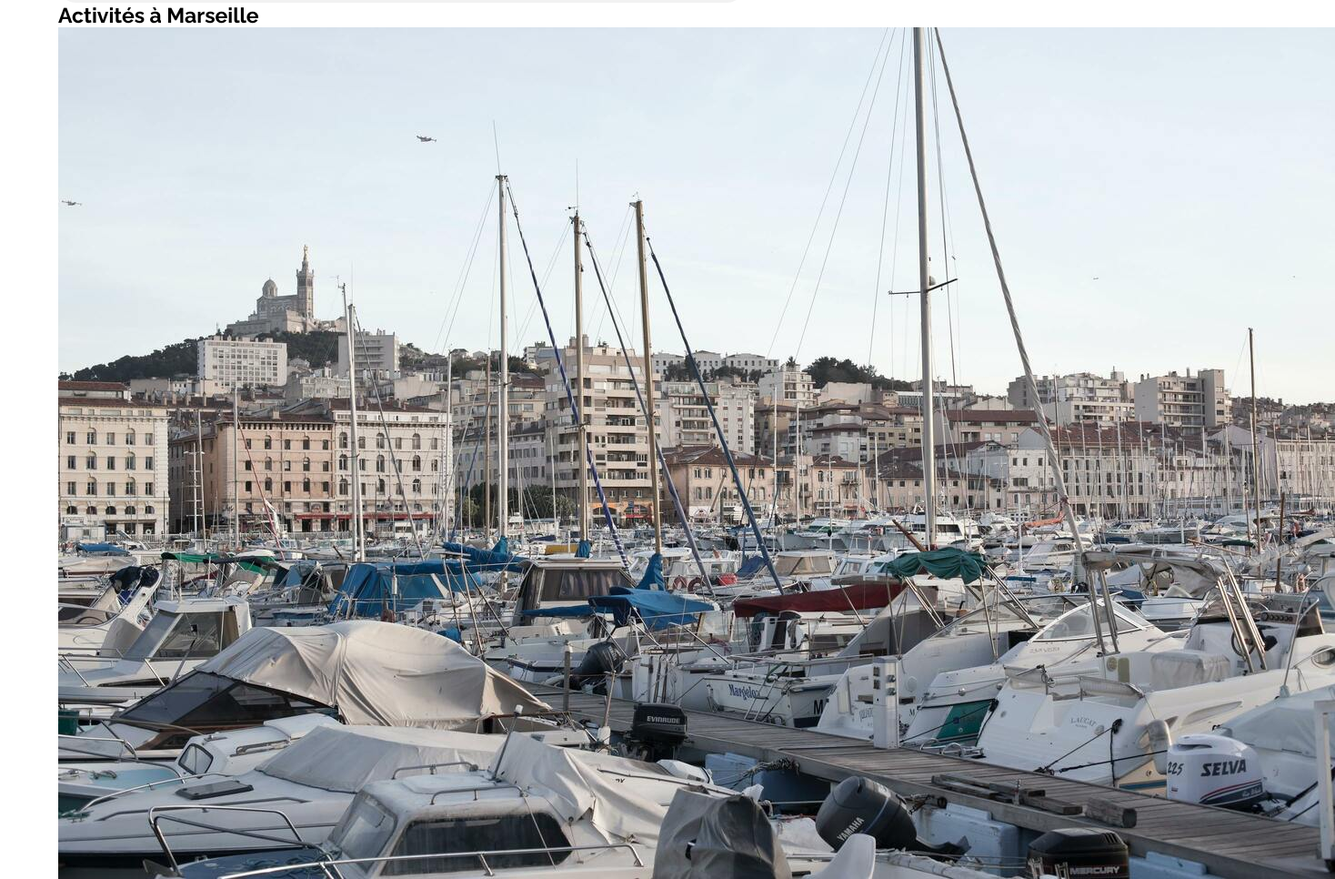
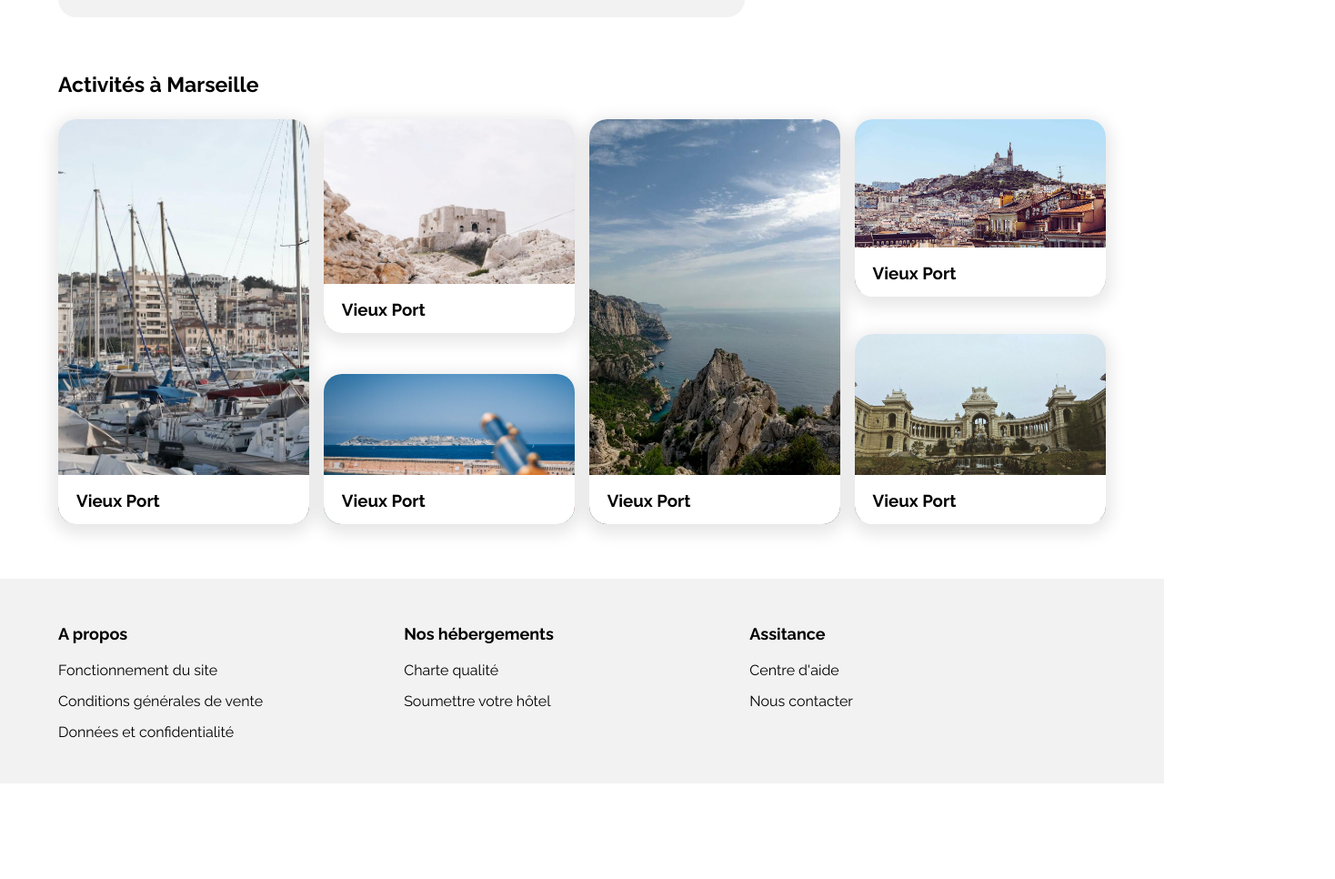
Before and after one commit to BenoitDesnos/projet1_OC, a plain HTML site: page index.html in a window 1280 px wide. Shown: the part 1310-2276 px from the top of the page at 91% size, 1468 px wide, since content can reach past the window. After the commit the page ends 2171 px from the top, so only its background shows below. Drawn offline with Linux system fonts and the light colour scheme.

Commit message:
fin css desktop

```diff
--- a/index.html
+++ b/index.html
@@ -13,6 +13,7 @@
     <link rel="preconnect" href="https://fonts.gstatic.com" crossorigin>
     <link href="https://fonts.googleapis.com/css2?family=Raleway:wght@100;200;300;400;500;600;700;800;900&display=swap"
         rel="stylesheet">
+    <link rel="stylesheet" href="./normalize.css">
     <link rel="stylesheet" href="./style.css">
 
 </head>
@@ -249,40 +250,74 @@
         </article>
         <article class="city__activities">
             <h1>Activités à Marseille</h1>
-            <section class="activities">
-                <div class="activity">
-                    <img src="./images/activites/3_medium/reno-laithienne-QUgJhdY5Fyk-unsplash.jpg"
-                        alt="image Activity">
-                    <h3>Vieux Port</h3>
-                </div>
-                <div class="activity">
-                    <img src="./images/activites/3_medium/reno-laithienne-QUgJhdY5Fyk-unsplash.jpg"
-                        alt="image Activity">
-                    <h3>Vieux Port</h3>
-                </div>
-                <div class="activity">
-                    <img src="./images/activites/3_medium/reno-laithienne-QUgJhdY5Fyk-unsplash.jpg"
-                        alt="image Activity">
-                    <h3>Vieux Port</h3>
-                </div>
-                <div class="activity">
-                    <img src="./images/activites/3_medium/reno-laithienne-QUgJhdY5Fyk-unsplash.jpg"
-                        alt="image Activity">
-                    <h3>Vieux Port</h3>
-                </div>
-                <div class="activity">
-                    <img src="./images/activites/3_medium/reno-laithienne-QUgJhdY5Fyk-unsplash.jpg"
-                        alt="image Activity">
-                    <h3>Vieux Port</h3>
-                </div>
-                <div class="activity">
-                    <img src="./images/activites/3_medium/reno-laithienne-QUgJhdY5Fyk-unsplash.jpg"
-                        alt="image Activity">
-                    <h3>Vieux Port</h3>
-                </div>
-            </section>
+            <div class="activities__container">
+                <section class="activities">
+                    <a href="#" class="activity">
+                        <img class="activity-img"
+                            src="./images/activites/3_medium/reno-laithienne-QUgJhdY5Fyk-unsplash.jpg"
+                            alt="image Activity">
+                        <header>
+                            <h3>Vieux Port</h3>
+                        </header>
+
+                    </a>
+                </section>
+                <section class="activities">
+                    <a href="#" class="activity">
+                        <img class="activity-img"
+                            src="./images/activites/3_medium/paul-hermann-QFTrLdQIRhI-unsplash.jpg"
+                            alt="image Activity">
+                        <header>
+                            <h3>Vieux Port</h3>
+                        </header>
+
+                    </a>
+
+                    <a href="#" class="activity">
+                        <img class="activity-img"
+                            src="./images/activites/3_medium/kevin-hikari-rV_Qd1l-VXg-unsplash.jpg"
+                            alt="image Activity">
+                        <header>
+                            <h3>Vieux Port</h3>
+                        </header>
+
+                    </a>
+                </section>
+                <section class="activities">
+                    <a href="#" class="activity">
+                        <img class="activity-img"
+                            src="./images/activites/3_medium/kilyan-sockalingum-NR8-cBCN3aI-unsplash.jpg"
+                            alt="image Activity">
+                        <header>
+                            <h3>Vieux Port</h3>
+                        </header>
+
+                    </a>
+                </section>
+                <section class="activities">
+                    <a href="#" class="activity">
+                        <img class="activity-img"
+                            src="./images/activites/3_medium/florian-wehde-xW9e8gdotxI-unsplash.jpg"
+                            alt="image Activity">
+                        <header>
+                            <h3>Vieux Port</h3>
+                        </header>
+
+                    </a>
+                    <a href="#" class="activity">
+                        <img class="activity-img" src="./images/activites/3_medium/lena-paulin-wH2-EJoDcV0-unsplash.jpg"
+                            alt="image Activity">
+                        <header>
+                            <h3>Vieux Port</h3>
+                        </header>
+
+                    </a>
+                </section>
+            </div>
         </article>
-        <footer>
+    </main>
+    <footer>
+        <div class="footer__container">
             <div class="about">
                 <h2>A propos</h2>
                 <ul>
@@ -306,7 +341,7 @@
                     <li><a href="#">Nous contacter</a></li>
                 </ul>
             </div>
-    </main>
+        </div>
     </footer>
 
 
--- a/style.css
+++ b/style.css
@@ -12,14 +12,14 @@ html {
   box-sizing: border-box;
 }
 body {
-  margin: auto;
   font-family: "Raleway", sans-serif;
-  margin: auto;
-
+}
+main {
+  position: relative;
   max-width: 1415px;
   width: 90%;
+  margin: auto;
 }
-
 h1 {
   font-size: 23px;
 }
@@ -45,14 +45,17 @@ header {
   flex-direction: row;
   justify-content: space-between;
 
-  width: 100%;
+  position: relative;
+  max-width: 1415px;
+  width: 90%;
+  margin: auto;
 }
 .header__logo {
   width: 60%;
 }
 .logo {
-  width: 95px;
-  padding-top: 45px;
+  width: 120px;
+  padding-top: 49px;
   padding-left: 20px;
 }
 
@@ -64,20 +67,20 @@ nav ul {
 }
 
 nav a:not(:hover) {
-  padding: 50px 20px 30px 20px;
-  border-top: transparent solid 2px;
+  padding: 49px 20px 30px 20px;
+  border-top: transparent solid 4px;
   color: inherit;
 }
 nav a {
-  border-top: #0065fc solid 2px;
+  border-top: #0065fc solid 4px;
   color: #0065fc;
-  padding: 50px 20px 30px 20px;
+  padding: 49px 20px 30px 20px;
   cursor: pointer;
 }
 nav a:focus {
-  border-top: #0065fc solid 2px;
+  border-top: #0065fc solid 4px;
   color: #0065fc;
-  padding: 50px 20px 30px 20px;
+  padding: 49px 20px 30px 20px;
 }
 .search {
   padding-top: 30px;
@@ -279,6 +282,10 @@ input:focus {
   -webkit-box-shadow: 0px 5px 17px 6px rgba(0, 0, 0, 0.15);
   box-shadow: 0px 5px 17px 6px rgba(0, 0, 0, 0.15);
 }
+.card .cards__text {
+  height: 82px;
+  transform: translateY(2px);
+}
 .cards__text {
   background-color: white;
   border-radius: 0 0px 20px 20px;
@@ -363,3 +370,147 @@ input:focus {
 .card-popular .cards__text p {
   margin-top: 10px;
 }
+.city__activities {
+  display: flex;
+  flex-direction: column;
+  margin-top: 60px;
+  margin-bottom: 60px;
+}
+.city__activities h1 {
+  margin-bottom: 25px;
+}
+.activities__container {
+  display: flex;
+  flex-direction: row;
+  width: 100%;
+
+  justify-content: space-between;
+}
+
+/* --------- 2nd colonne activités à marseille ---------- */
+.activities:nth-child(2) {
+  display: flex;
+  justify-content: space-between;
+}
+.activities:nth-child(2) .activity:first-child {
+  max-height: 235px;
+}
+.activities:nth-child(2) .activity:nth-child(2) {
+  max-height: 165px;
+}
+.activities:nth-child(2) .activity-img {
+  width: 100%;
+  min-width: 302px;
+
+  object-position: 0px -110px;
+}
+.activities:nth-child(2) .activity:nth-child(2) .activity-img {
+  width: 100%;
+  min-width: 302px;
+
+  object-position: 0px -18px;
+}
+/* --------- 4eme colonne activités à marseille ---------- */
+.activities:nth-child(4) {
+  display: flex;
+  justify-content: space-between;
+}
+.activities:nth-child(4) .activity:first-child {
+  max-height: 195px;
+}
+.activities:nth-child(4) .activity:nth-child(2) {
+  max-height: 209px;
+}
+.activities:nth-child(4) .activity-img {
+  height: 100%;
+  width: 500px;
+  object-fit: cover;
+  object-position: 0px -5px;
+}
+/* ------------------------------------------- ---------- */
+
+.activities {
+  width: 24%;
+  display: flex;
+  max-width: 302px;
+  max-height: 445px;
+  justify-content: center;
+  flex-direction: column;
+  align-items: center;
+}
+.activity {
+  display: flex;
+  width: 100%;
+
+  height: 445px;
+  overflow: hidden;
+
+  position: relative;
+  border-radius: 20px;
+  -webkit-box-shadow: 0px 5px 17px 6px rgba(0, 0, 0, 0.15);
+  box-shadow: 0px 5px 17px 6px rgba(0, 0, 0, 0.096);
+}
+.activity-img {
+  height: 100%;
+  width: 500px;
+  object-fit: cover;
+  object-position: -190px 0px;
+}
+.activity header {
+  display: flex;
+  position: absolute;
+  z-index: 2;
+  background-color: #ffffff;
+  height: 56px;
+  width: 100%;
+
+  bottom: -2px;
+  align-items: center;
+}
+.activity h3 {
+  margin-left: 20px;
+}
+
+footer {
+  display: flex;
+  flex-direction: row;
+  justify-content: flex-start;
+  background-color: #f2f2f2;
+  height: 225px;
+  width: 100%;
+}
+.footer__container {
+  display: flex;
+  flex-direction: row;
+  justify-content: flex-start;
+  max-width: 1415px;
+  width: 90%;
+  margin: auto;
+}
+.about {
+  width: 33%;
+  height: 100%;
+  display: flex;
+  flex-direction: column;
+  justify-content: center;
+}
+.footer__container ul {
+  padding: 0;
+  margin-top: 5px;
+  display: flex;
+  flex-direction: column;
+  justify-content: flex-start;
+  height: 100px;
+}
+.footer__container li {
+  margin-top: 15px;
+}
+
+.about__lodging {
+  width: 33%;
+  height: 100%;
+}
+.help {
+  width: 34%;
+  height: 100%;
+}
```
Also changed, not shown: normalize.css (added).
